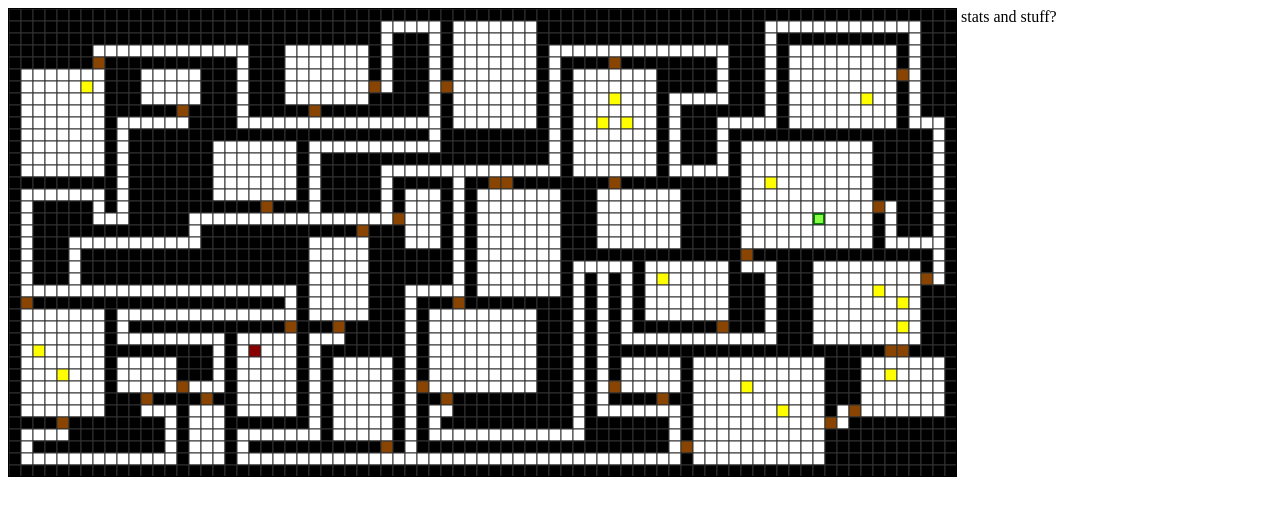
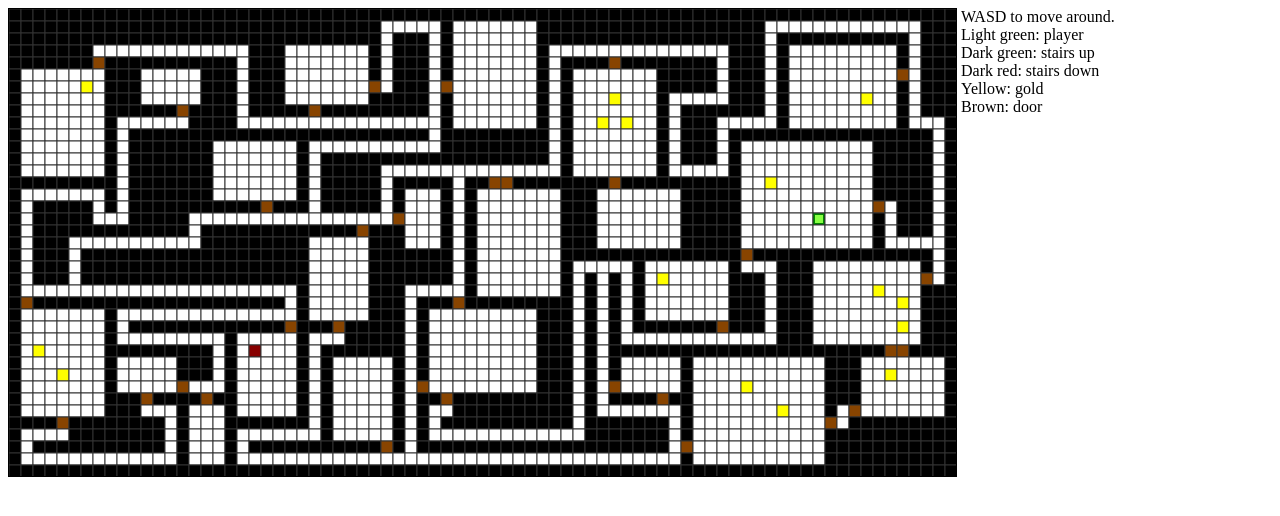
Before and after one commit to bentglasstube/roguelike, a plain HTML site: page index.html in a window 1280 px wide. Drawn offline with Linux system fonts and the light colour scheme.

Commit message:
Add some basic description of wtf is going on

```diff
--- a/index.html
+++ b/index.html
@@ -8,7 +8,12 @@
     <canvas id="c"></canvas>
 
     <div>
-      stats and stuff?
+      WASD to move around.<br>
+      Light green: player<br>
+      Dark green: stairs up<br>
+      Dark red: stairs down<br>
+      Yellow: gold<br>
+      Brown: door<br>
     </div>
 
     <p id="messages"></p>
```
